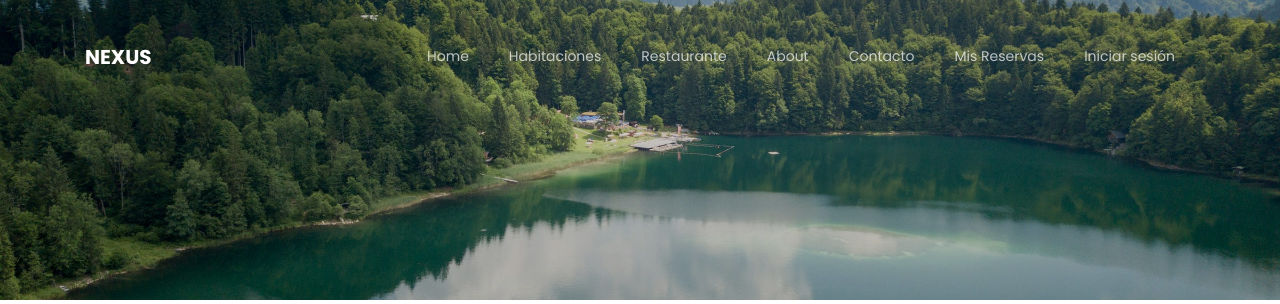
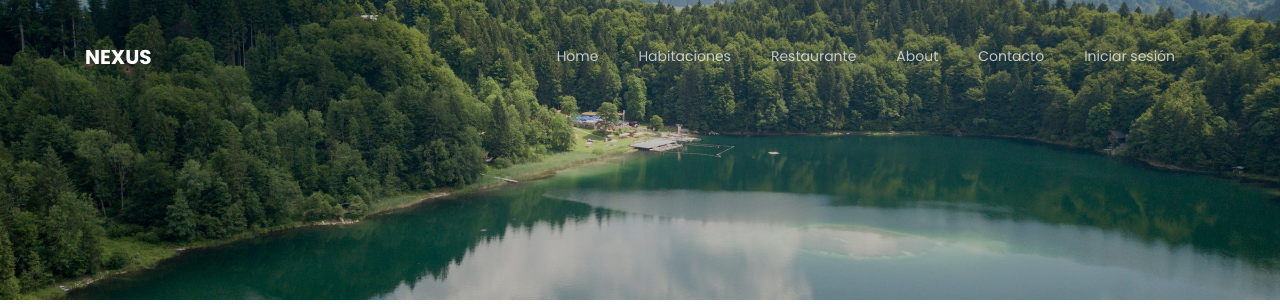
Before and after one commit to LucasConde22/TP-IDS-GrupoSeven, a Flask app: page /reservaciones in a window 1280 px wide. Shown: the top 304 px of the page. Run offline with Flask 3, Linux system fonts and the light colour scheme; some libraries are stand-ins or nearby versions; some web fonts are replaced.

Commit message:
Desarrollo de vista de gestión de reservas Corresponde a tarea de ID 66

```diff
--- a/Base de datos y API/api.py
+++ b/Base de datos y API/api.py
@@ -99,7 +99,7 @@ def obtener_info_reservas():
     usuario = request.get_json()
 
     try:
-        result = conn.execute(text(f"SELECT * FROM reservas WHERE usuario='{usuario['id']}"))
+        result = conn.execute(text(f"SELECT * FROM reservas WHERE usuario='{usuario['id']}'"))
     except SQLAlchemyError as err:
         conn.close()
         return jsonify({'message': 'Se ha producido un error: ' + str(err.__cause__)}), 500
--- a/frontend/app.py
+++ b/frontend/app.py
@@ -77,11 +77,12 @@ def logout():
 
 @app.route("/mis_reservas")
 def mis_reservas():
-    """
-    if 'usuario' not in session:
-        return redirect(url_for('login'))
-    reservas = obtener_reservas_usuario(session['id'])"""
-    return render_template('mis-reservas.html')
+    if not 'usuario' in session:
+        return redirect(url_for('index'))
+    data = {"id": session['id']}
+    res = requests.get('http://localhost:5000/mis_reservas', json=data)
+    res = res.json()
+    return render_template('mis-reservas.html', reservas=res)
 
 @app.errorhandler(404)
 def page_not_found(e):
--- a/frontend/templates/base.html
+++ b/frontend/templates/base.html
@@ -44,8 +44,8 @@
 	          <li class="nav-item {% if request.endpoint == 'restaurante' %}active{% endif %}"><a href="{{url_for('restaurante')}}" class="nav-link">Restaurante</a></li>
 	          <li class="nav-item {% if request.endpoint == 'about' %}active{% endif %}"><a href="{{url_for('about')}}" class="nav-link">About</a></li>
 	          <li class="nav-item {% if request.endpoint == 'contacto' %}active{% endif %}"><a href="{{url_for('contacto')}}" class="nav-link">Contacto</a></li>
-            <li class="nav-item {% if request.endpoint == 'mis_reservas' %}active{% endif %}"><a href="{{url_for('mis_reservas')}}" class="nav-link">Mis Reservas</a></li>
             {% if session['usuario'] %}
+            <li class="nav-item"><a href="{{url_for('mis_reservas')}}" class="nav-link">Mis Reservas</a></li>
 			        <li class="nav-item {% if request.endpoint == 'logout' %}active{% endif %}"><a href="{{url_for('logout')}}" class="nav-link">Cerrar sesión</a></li>
 		        {% else %}
 			        <li class="nav-item {% if request.endpoint == 'login' %}active{% endif %}"><a href="{{url_for('login')}}" class="nav-link">Iniciar sesión</a></li>
--- a/frontend/templates/index.html
+++ b/frontend/templates/index.html
@@ -43,8 +43,8 @@
 	          <li class="nav-item"><a href="{{url_for('restaurante')}}" class="nav-link">Restaurante</a></li>
 	          <li class="nav-item"><a href="{{url_for('about')}}" class="nav-link">About</a></li>
 	          <li class="nav-item"><a href="{{url_for('contacto')}}" class="nav-link">Contacto</a></li>
-			  <li class="nav-item {% if request.endpoint == 'mis_reservas' %}active{% endif %}"><a href="{{url_for('mis_reservas')}}" class="nav-link">Mis Reservas</a></li>
 		{% if session['usuario'] %}
+			<li class="nav-item"><a href="{{url_for('mis_reservas')}}" class="nav-link">Mis Reservas</a></li>
 			  <li class="nav-item"><a href="{{url_for('logout')}}" class="nav-link">Cerrar sesión</a></li>
 		{% else %}
 			<li class="nav-item"><a href="{{url_for('login')}}" class="nav-link">Iniciar sesión</a></li>
```
Also changed, not shown: frontend/templates/mis-reservas.html (+10 -7 lines).
